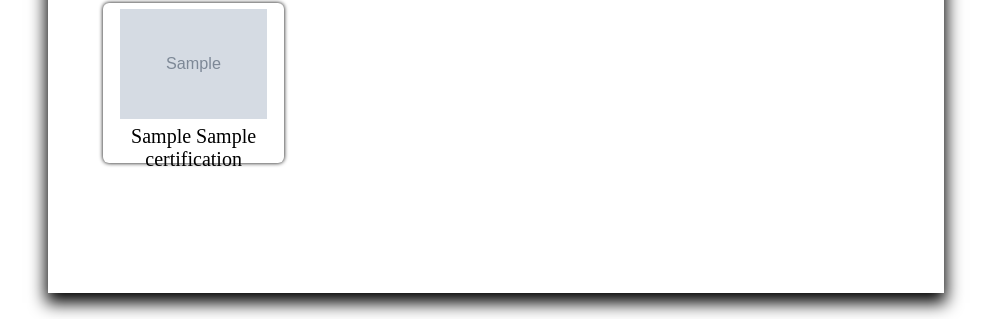
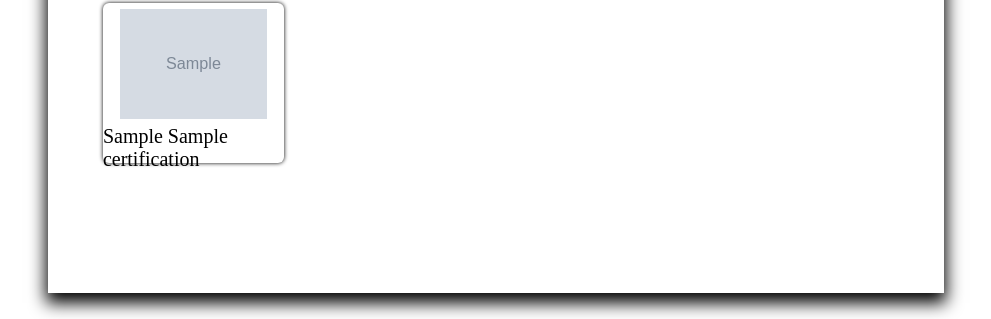
Before and after one commit to mscully4/michaeljscully.com, a Django app: page /resume/ in a window 1280 px wide. Shown: the part 2714-3033 px from the top of the page, without its empty margins (144-1135 px from the left). Run offline with Django 3.2, Linux system fonts and the light colour scheme; tables that the repository leaves empty hold one stand-in row (values such as "Sample post"); grey boxes marked "Sample" are stand-in pictures; parts of the project's set-up code (start-up, migrations or seed data) failed here and were passed over; some libraries are stand-ins or nearby versions; some web fonts are replaced.

Commit message:
Change skills and certifications to use resume-text

```diff
--- a/resume/templates/resume/resume.html
+++ b/resume/templates/resume/resume.html
@@ -86,7 +86,7 @@
     {% for skill in skills %}
     <a href="skills/{{ skill.pk }}" class="resume-skill body-card hvr-icon-{{ skill.hover_animation }}">
       <img class="resume-skill-logo hvr-icon" src="{{ skill.logo.url }}">
-      <p class="resume-skill-text">{{ skill.skill }}</p>
+      <p class="resume-text">{{ skill.skill }}</p>
     </a>
     {% endfor %}
     <div class="space"></div>
@@ -97,7 +97,7 @@
     {% for cert in certifications %}
     <a class="resume-certification body-card">
       <img class="resume-certification-logo" src="{{ cert.icon.url }}">
-      <p class="resume-certification-text">{{ cert.vendor }} {{cert.name}}</p>
+      <p class="resume-text">{{ cert.vendor }} {{cert.name}}</p>
     </a>
     {% endfor %}
   </div>
```
